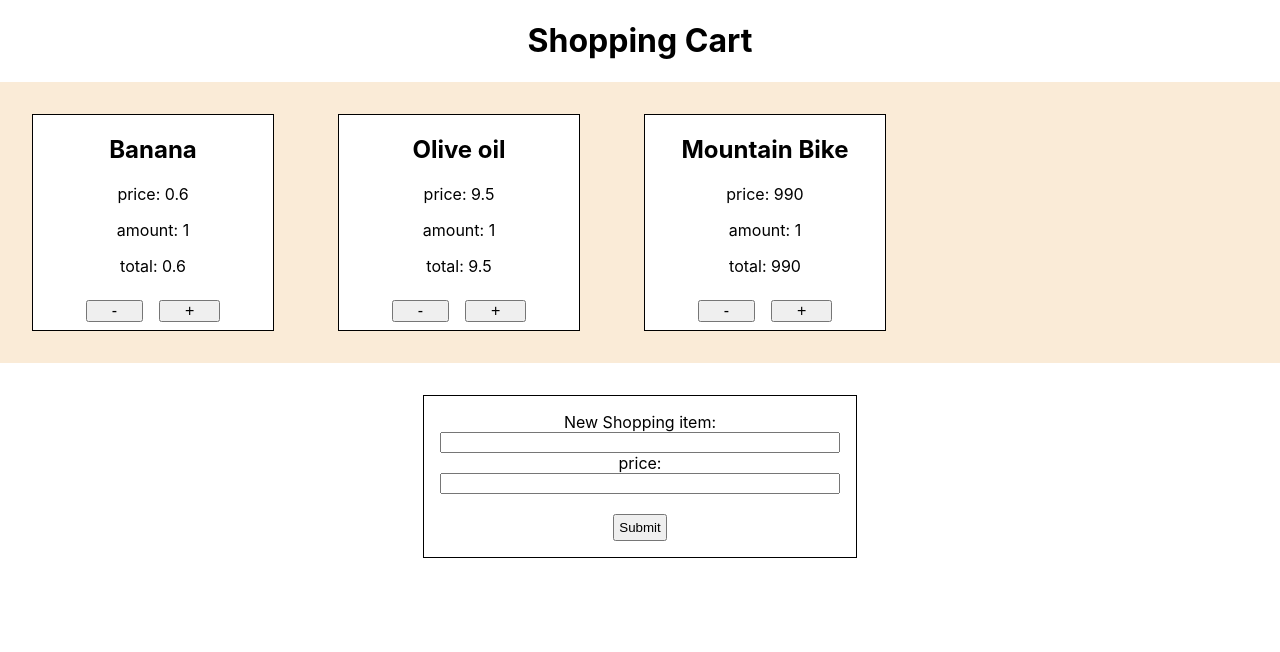
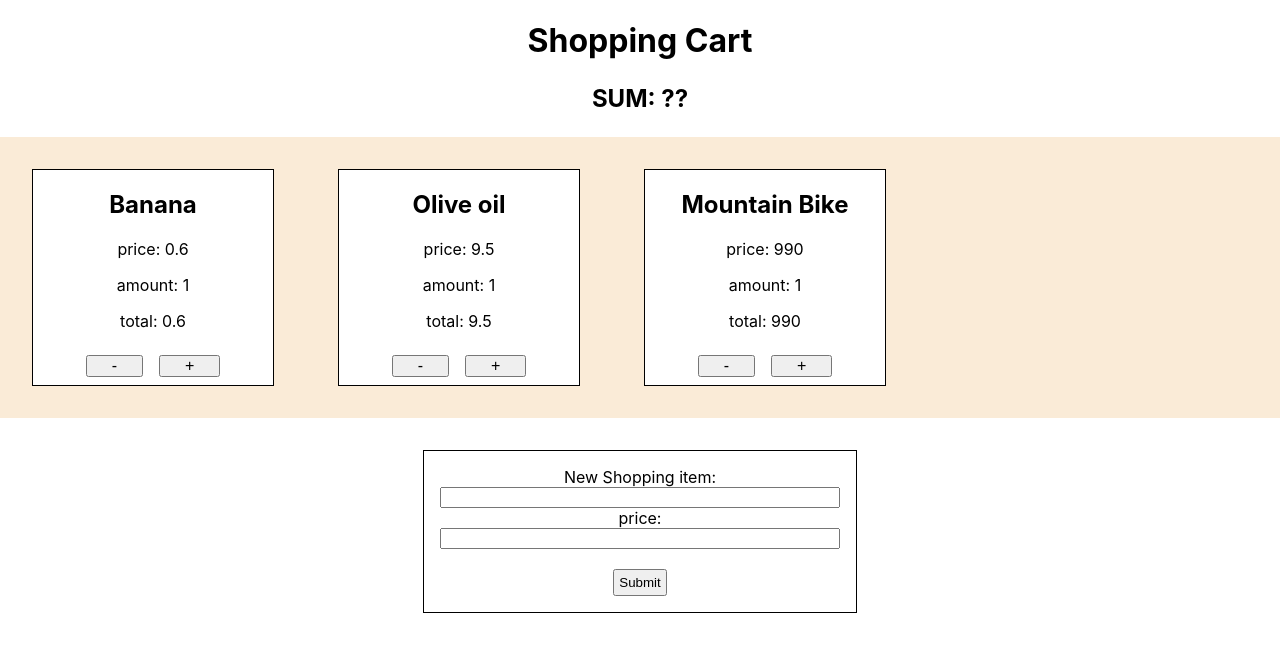
Before and after one commit to ThomasF85/usestate-challenges, a React (Create React App) app: page / in a window 1280 px wide. Shown: the top 652 px of the page. Built offline with nearby package versions, Linux system fonts and the light colour scheme.

Commit message:
add sum to shopping cart

```diff
--- a/src/components/ShoppingCart/ShoppingCart.css
+++ b/src/components/ShoppingCart/ShoppingCart.css
@@ -2,6 +2,11 @@
   display: flex;
   background-color: antiquewhite;
   margin-bottom: 2em;
+}
+
+.cart__sum {
+  font-weight: bold;
+  font-size: 1.5em;
 }
 
 .form {
--- a/src/components/ShoppingCart/ShoppingCart.js
+++ b/src/components/ShoppingCart/ShoppingCart.js
@@ -4,17 +4,17 @@ import "./ShoppingCart.css";
 
 const items = [
   {
-    id: "87c87fa",
+    id: "87c87fae",
     name: "Banana",
     price: 0.6,
   },
   {
-    id: "87c87fa",
+    id: "b7fae3a9",
     name: "Olive oil",
     price: 9.5,
   },
   {
-    id: "87c87fa",
+    id: "7fa8dd21",
     name: "Mountain Bike",
     price: 990,
   },
@@ -36,6 +36,7 @@ function ShoppingCart() {
         <h1>Shopping Cart</h1>
       </header>
       <main>
+        <p className="cart__sum">SUM: ??</p>
         <section className="cart__items">
           {items.map((item) => (
             <ShoppingItem key={item.id} name={item.name} price={item.price} />
@@ -45,7 +46,7 @@ function ShoppingCart() {
           <label htmlFor="item">New Shopping item:</label>
           <input type="text" name="item" id="item" />
           <label htmlFor="price">price:</label>
-          <input type="number" name="price" id="price" />
+          <input type="number" step=".1" name="price" id="price" />
           <button className="form__submit-button" type="submit">
             Submit
           </button>
```
